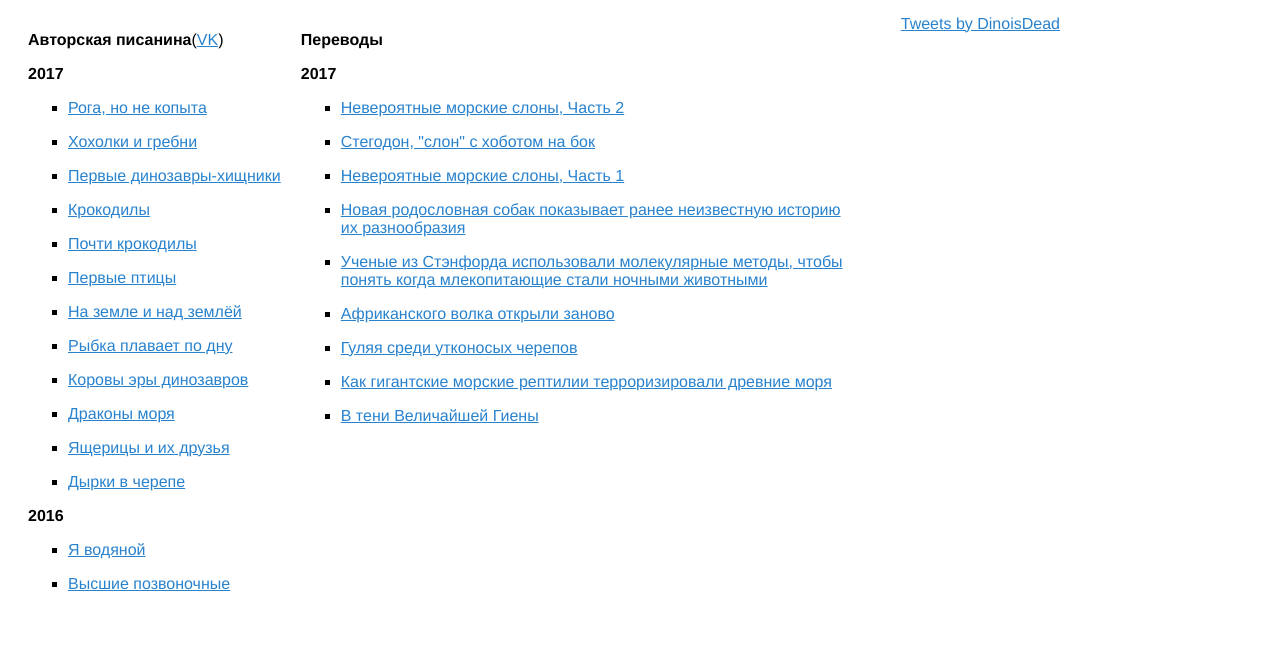
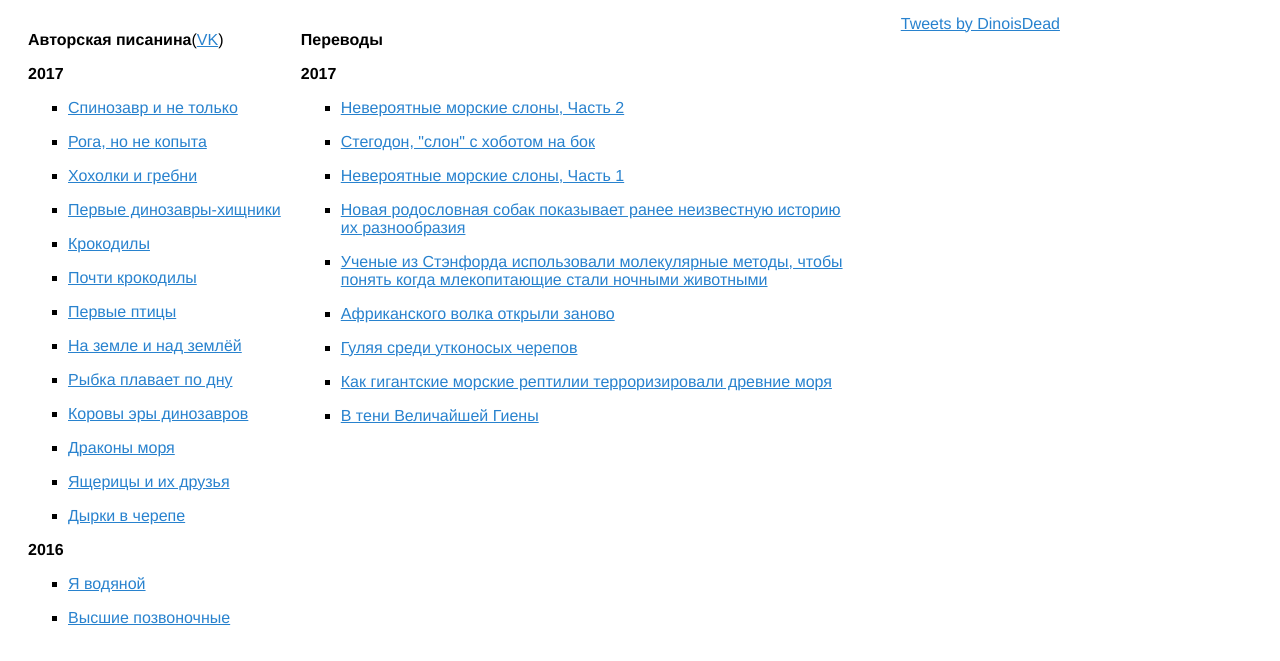
Before and after one commit to DinoisDead/dinoisdead.github.io, a plain HTML site: page index.html in a window 1280 px wide. Shown: the part 139-800 px from the top of the page. Drawn offline with Linux system fonts and the light colour scheme.

Commit message:
Новый авторский материал "Спинозавр и не только"

```diff
--- a/index.html
+++ b/index.html
@@ -109,6 +109,7 @@
 	<p><b>Авторская писанина</b>(<a href="https://vk.com/dinosaurisdead">VK</a>)</p>
 	<p><strong>2017</strong></p>
    <ul type="square">
+   <li><p><a href="https://docs.google.com/document/d/1cMCUJXMvUou87MBejS0PWuCoIyuV4LKUhymtvxsEKTk/edit?usp=sharing">Спинозавр и не только</a></p></li>
    <li><p><a href="https://docs.google.com/document/d/1_N4o44PGsSHueax64bb7yoNife86Er-dc7Ca6lzyGp0/edit?usp=sharing">Рога, но не копыта</a></p></li>
    <li><p><a href="https://docs.google.com/document/d/1AkV2Y3kw18GYU-NRwNwI_KTFDpwqQotZ10c-pCotcrc/edit?usp=sharing">Хохолки и гребни</a></p></li>
    <li><p><a href="https://docs.google.com/document/d/1Lnz9sXv8EjCf2EwP2X1yRL7Jp9RLdSHJpIp75MZAh5w/edit?usp=sharing">Первые динозавры-хищники</a></p></li>
```
